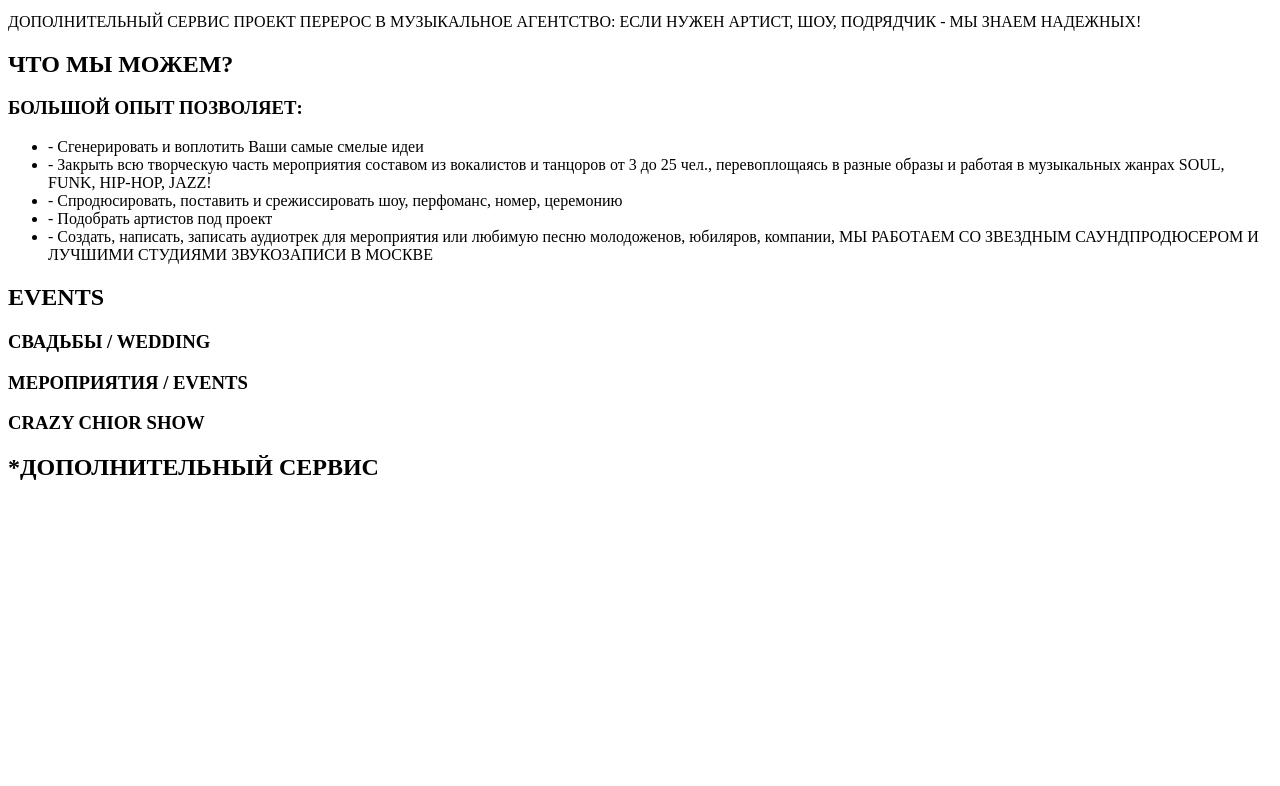
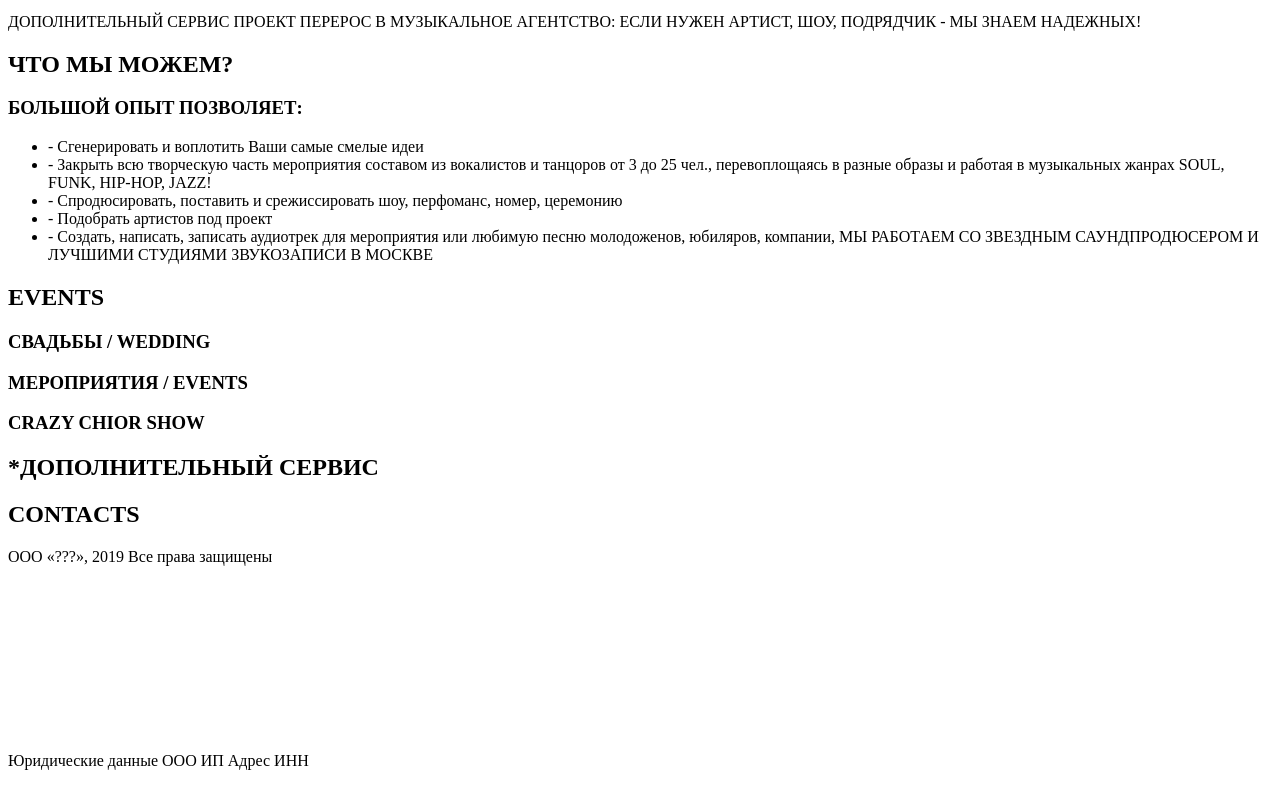
Before and after one commit to Tom826/CC_show-test, a website: page source/index.html in a window 1280 px wide. Shown: the part 986-1772 px from the top of the page. Before the commit the page ends 1657 px from the top, so only its background shows below. Drawn offline with nearby package versions, Linux system fonts and the light colour scheme; files that its build step writes are made by us from their sources.

Commit message:
fills the footer

```diff
--- a/source/index.html
+++ b/source/index.html
@@ -112,17 +112,17 @@
         </section>
       </main>
       <footer class="footer">
-        <h2 class="footer__title title"></h2>
+        <h2 class="footer__title title">CONTACTS</h2>
         <p class="footer__constent">
-          <span class="footer__constent-item"></span>
-          <span class="footer__constent-item"></span>
+          <span class="footer__constent-item">ООО «???», 2019</span>
+          <span class="footer__constent-item">Все права защищены</span>
         </p>
         <svg></svg>
         <p class="footer__legal-information">
-          <span class="footer__legal-information-item"></span>
-          <span class="footer__legal-information-item"></span>
-          <span class="footer__legal-information-item"></span>
-          <span class="footer__legal-information-item"></span>
+          <span class="footer__legal-information-item">Юридические данные</span>
+          <span class="footer__legal-information-item">ООО ИП</span>
+          <span class="footer__legal-information-item">Адрес</span>
+          <span class="footer__legal-information-item">ИНН</span>
         </p>
       </footer>
     </div>
```
